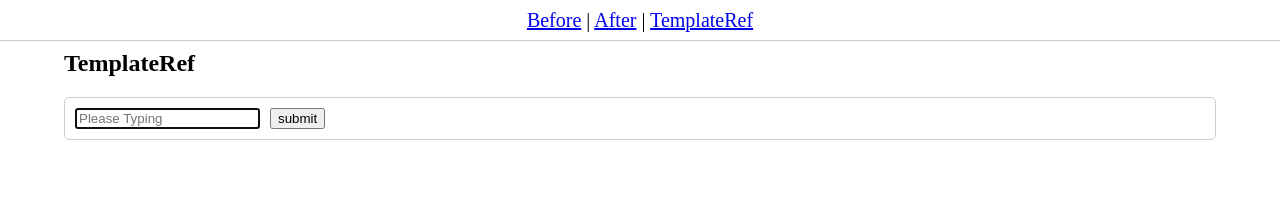
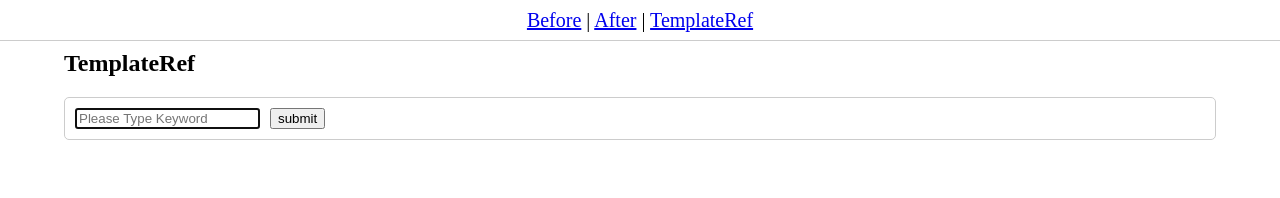
Before and after one commit to wally-wally/vue-composition-api-sandbox, a Vue app: page /templateref in a window 1280 px wide. Shown: the top 198 px of the page. Built offline with nearby package versions, Linux system fonts and the light colour scheme.

Commit message:
update: input placeholder 문구 변경

```diff
--- a/src/views/TemplateRef/TemplateRef.vue
+++ b/src/views/TemplateRef/TemplateRef.vue
@@ -6,7 +6,7 @@
       <input
         type="text"
         ref="inputRef"
-        placeholder="Please Typing"
+        placeholder="Please Type Keyword"
         :value="keyword"
         @input="handleInput"
       />
```
